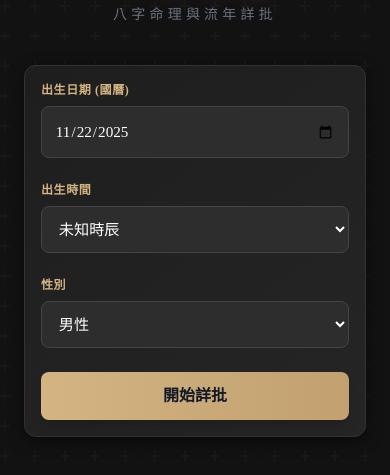
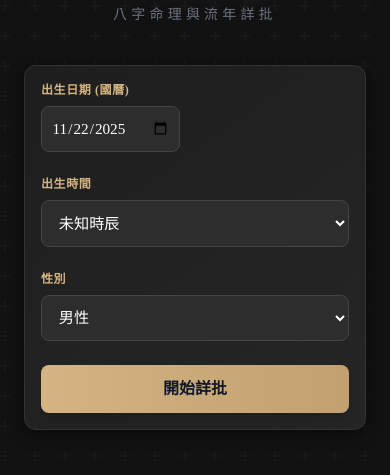
Before and after one commit to EricChung24/8text, a plain HTML site: page index.html in a window 390 px wide. Shown: the part 59-534 px from the top of the page. Drawn offline with nearby package versions, Linux system fonts and the light colour scheme.

Commit message:
調整手機版出生日期欄位樣式以改善觸控體驗，並新增提示語句以強調運勢把握

```diff
--- a/css/style.css
+++ b/css/style.css
@@ -157,9 +157,16 @@ select {
   .max-w-6xl { padding-left: 0.5rem; padding-right: 0.5rem; }
 
   /* 在窄螢幕（手機）上，出生日期回復為整欄寬度以利觸控 */
+  /* 手機版：若希望日期欄較小，調整為固定上限並置中（保持可點擊） */
   #birthDate {
-    width: 100% !important;
-    max-width: none !important;
+    width: auto !important;
+    max-width: 200px !important; /* 手機上顯示較窄 */
+    margin-left: auto;
+    margin-right: auto;
+    padding: 0.6rem !important;
+    font-size: 0.95rem !important;
+    appearance: none; /* 標準屬性 */
+    -webkit-appearance: none; /* 讓部分瀏覽器呈現更一致的大小 */
   }
 }
 
--- a/index.html
+++ b/index.html
@@ -142,6 +142,7 @@
             <div class="text-center text-xs text-gray-600 mt-12 pb-8">
                 <p>本命理程式採用「日主強弱法」與「十神流年」演算法推算。</p>
                 <p>命理分析僅供參考，人生方向掌握在自己手中。</p>
+                <p>順應天運，把握時機！</p>
                 <p>－－－作者IG－－－</p>
                 <p class="flex justify-center"><a href="https://www.instagram.com/ericchung_878" target="_blank">
   <img src="https://upload.wikimedia.org/wikipedia/commons/a/a5/Instagram_icon.png"
```
